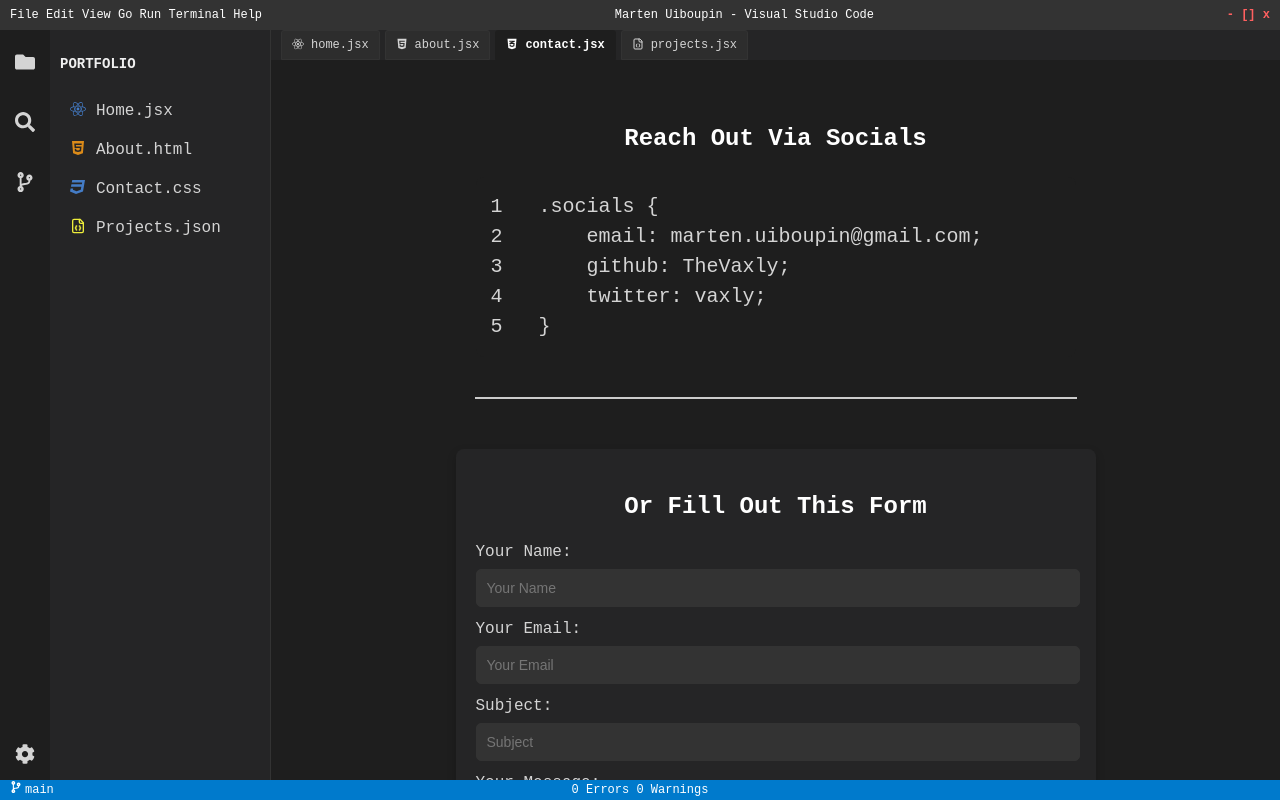
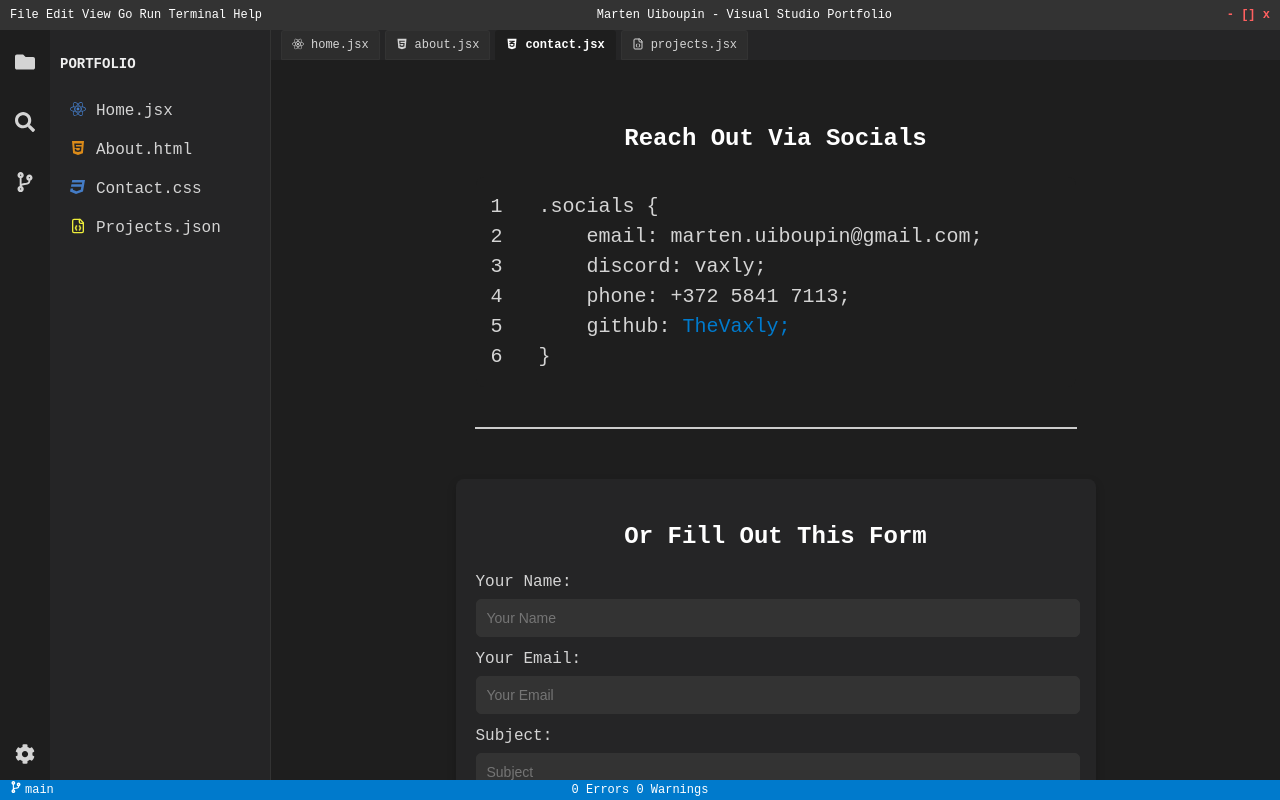
Before and after one commit to TheVaxly/code-portfolio, a React (Vite) app: page / in a window 1280 px wide. Both pictures are taken after a click on the item "Contact.css". Built offline with nearby package versions, Linux system fonts and the light colour scheme.

Commit message:
More links

```diff
--- a/src/components/ActivityBar.jsx
+++ b/src/components/ActivityBar.jsx
@@ -2,7 +2,10 @@ import React from "react";
 import "./../styles/ActivityBar.css";
 import { FaFolder, FaSearch, FaCodeBranch, FaCog } from 'react-icons/fa';
 
-const ActivityBar = ({ setActiveFile, openSettingsTab }) => (
+const ActivityBar = ({ setActiveFile, openSettingsTab }) => {
+  const githubLink = "https://github.com/TheVaxly";
+
+  return (
     <div className="activity-bar">
       <button title="Explorer" onClick={() => setActiveFile("home.jsx")}>
         <FaFolder />
@@ -10,7 +13,7 @@ const ActivityBar = ({ setActiveFile, openSettingsTab }) => (
       <button title="Search" onClick={() => console.log('Search Clicked')}>
         <FaSearch />
       </button>
-    <button title="Source Control" onClick={() => console.log('Source Control Clicked')}>
+      <button title="Source Control" onClick={() => window.open(githubLink, '_blank')}>
         <FaCodeBranch />
       </button>
       <button title="Settings" className="settings-button" onClick={openSettingsTab}>
@@ -18,5 +21,6 @@ const ActivityBar = ({ setActiveFile, openSettingsTab }) => (
       </button>
     </div>
   );
+};
 
 export default ActivityBar;
--- a/src/components/Header.jsx
+++ b/src/components/Header.jsx
@@ -4,7 +4,7 @@ import "./../styles/Header.css";
 const Header = () => (
   <div className="header">
     <span>File Edit View Go Run Terminal Help</span>
-    <span>Marten Uiboupin - Visual Studio Code</span>
+    <span>Marten Uiboupin - Visual Studio Portfolio</span>
     <span className="window-controls">- [] x</span>
   </div>
 );
--- a/src/components/StatusBar.jsx
+++ b/src/components/StatusBar.jsx
@@ -1,14 +1,23 @@
 import React from "react";
 import "./../styles/StatusBar.css";
-
 import { FaCodeBranch } from 'react-icons/fa';
 
-const StatusBar = ({}) => (
-  <div className="status-bar">
-    <span className="icon"><FaCodeBranch /></span>
-    <span className="main-text">main</span>
-    <span className="error">0 Errors  0 Warnings</span>
-  </div>
-);
+const StatusBar = () => {
+  const githubLink = "https://github.com/TheVaxly/code-portfolio";
+
+  return (
+    <div className="status-bar">
+      <div className="main" style={{ cursor: "pointer" }}
+          onClick={() => window.open(githubLink, '_blank')}>
+        <span className="icon"><FaCodeBranch /></span>
+        <span
+          className="main-text" >
+          main
+        </span>
+      </div>
+      <span className="error">0 Errors  0 Warnings</span>
+    </div>
+  );
+};
 
 export default StatusBar;
--- a/src/content/Contact.jsx
+++ b/src/content/Contact.jsx
@@ -4,8 +4,8 @@ import "./../styles/Contact.css";
 const Contact = () => {
   const socials = [
     "email: marten.uiboupin@gmail.com;",
-    "github: TheVaxly;",
-    "twitter: vaxly;",
+    "discord: vaxly;",
+    "phone: +372 5841 7113;",
   ];
 
   return (
@@ -15,7 +15,16 @@ const Contact = () => {
         <pre className="socials-pre">
           {`1   .socials {`}
           {socials.map((line, index) => `\n${index + 2}       ${line}`).join("")}
-          {`\n${socials.length + 2}   }`}
+          {`\n${socials.length + 2}       github: `}
+          <a
+            href="https://github.com/TheVaxly"
+            target="_blank"
+            rel="noopener noreferrer"
+            style={{ color: "#007acc", textDecoration: "none" }} // Inline styling for the link
+          >
+            TheVaxly;
+          </a>
+          {`\n${socials.length + 3}   }`}
         </pre>
       </div>
 
--- a/src/styles/Contact.css
+++ b/src/styles/Contact.css
@@ -20,6 +20,15 @@
   font-size: 20px;
   white-space: pre-wrap; /* Keep the formatting */
   overflow: auto; /* Allow scrolling if needed */
+}
+
+.socials-pre a {
+  color: #007acc; /* Link color */
+  text-decoration: none; /* Remove underline */
+}
+
+.socials-pre a:hover {
+  text-decoration: underline; /* Underline on hover */
 }
 
 .divider {
```
Lines whose indentation alone changed are shown as unchanged.
